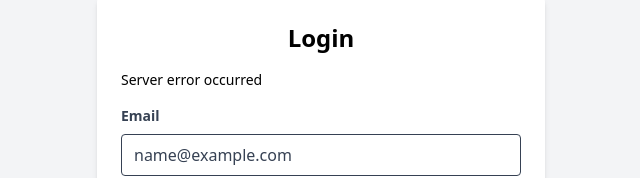
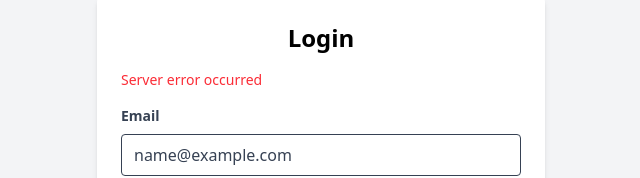
Before and after one commit to mahmoud-alragabi/nest-react-kanban, a React (Vite) app in the folder frontend/: page /login in a window 1280 px wide. Both pictures are taken after typing "name@example.com", "Sample123" into the empty fields and a click on the button "Login". Shown: the part 206-384 px from the top of the page, without its empty margins (319-959 px from the left). Built offline with nearby package versions, Linux system fonts and the light colour scheme; no server answers.

Commit message:
refactor CustomMessage to avoid tailwind purge mode

```diff
--- a/frontend/src/components/CustomMessage/CustomMessage.tsx
+++ b/frontend/src/components/CustomMessage/CustomMessage.tsx
@@ -8,16 +8,13 @@ interface CustomMessageProps {
 const ErrorMessage: React.FC<CustomMessageProps> = ({ status, children }) => {
   if (!children) return null;
 
-  const statusColorMap: Record<string, string> = {
-    success: "green",
-    error: "red",
-  };
+  let textColor = "";
 
-  return (
-    <div className={`mb-4 text-${statusColorMap[status]}-500 text-sm`}>
-      {children}
-    </div>
-  );
+  if (status === "error") textColor = "text-red-500";
+
+  if (status === "success") textColor = "text-green-500";
+
+  return <div className={`mb-4 ${textColor} text-sm`}>{children}</div>;
 };
 
 export default ErrorMessage;
```
